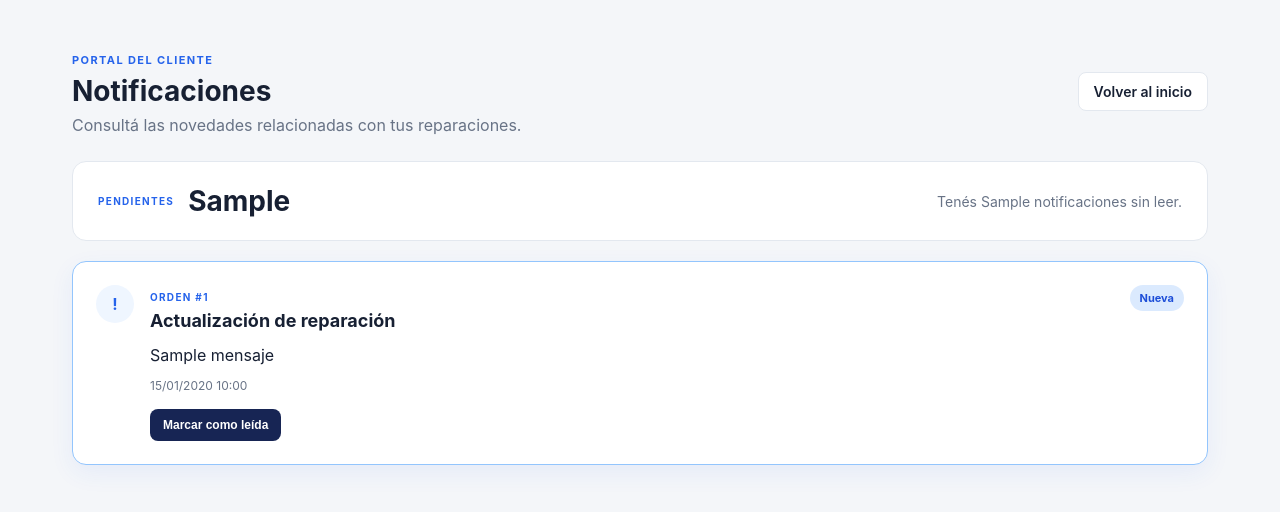
After one commit to lucaas424/FixDesk, a Flask app: template app/templates/notificaciones/lista.html in a window 1280 px wide. The commit adds this page. Shown: the top 512 px of the page. Run offline with Flask 3, Linux system fonts and the light colour scheme; the template is opened without the code that fills it: most values are stand-ins (such as "Sample title", 1, 10 or a date in 2020).

Commit message:
Implementa portal de notificaciones del cliente

```diff
--- a/app/controllers/__init__.py
+++ b/app/controllers/__init__.py
@@ -1,3 +1,4 @@
 from app.controllers.auth_controller import auth_bp
 from app.controllers.main_controller import main_bp
 from app.controllers.orden_controller import orden_bp
+from app.controllers.notificacion_controller import notificacion_bp
--- a/app/static/css/style.css
+++ b/app/static/css/style.css
@@ -894,6 +894,165 @@ body {
     padding-right: 20px;
 }
 
+/* NOTIFICACIONES */
+
+.notification-summary {
+    display: flex;
+    align-items: center;
+    justify-content: space-between;
+
+    gap: 24px;
+
+    margin-bottom: 20px;
+    padding: 22px 25px;
+
+    background: white;
+
+    border: 1px solid var(--border);
+    border-radius: 14px;
+}
+
+.notification-summary > div {
+    display: flex;
+    align-items: center;
+
+    gap: 14px;
+}
+
+.notification-summary strong {
+    font-size: 28px;
+}
+
+.notification-summary p {
+    color: var(--muted);
+
+    font-size: 14px;
+}
+
+.notification-list {
+    display: flex;
+    flex-direction: column;
+
+    gap: 14px;
+}
+
+.notification-card {
+    padding: 23px;
+
+    background: white;
+
+    border: 1px solid var(--border);
+    border-radius: 14px;
+}
+
+.notification-unread {
+    border-color: #93c5fd;
+
+    box-shadow:
+        0 8px 24px rgba(37, 99, 235, 0.07);
+}
+
+.notification-main {
+    display: flex;
+
+    gap: 16px;
+}
+
+.notification-icon {
+    width: 38px;
+    height: 38px;
+
+    display: flex;
+    align-items: center;
+    justify-content: center;
+
+    flex-shrink: 0;
+
+    border-radius: 50%;
+
+    background: #eff6ff;
+    color: #2563eb;
+
+    font-weight: 700;
+}
+
+.notification-content {
+    flex: 1;
+}
+
+.notification-header {
+    display: flex;
+    align-items: flex-start;
+    justify-content: space-between;
+
+    gap: 20px;
+
+    margin-bottom: 12px;
+}
+
+.notification-header h2 {
+    margin-top: 5px;
+
+    font-size: 18px;
+}
+
+.notification-content p {
+    color: var(--text);
+
+    line-height: 1.6;
+}
+
+.notification-date {
+    display: block;
+
+    margin-top: 9px;
+
+    color: var(--muted);
+
+    font-size: 12px;
+}
+
+.unread-badge,
+.read-badge {
+    padding: 6px 10px;
+
+    border-radius: 999px;
+
+    font-size: 11px;
+    font-weight: 700;
+}
+
+.unread-badge {
+    background: #dbeafe;
+    color: #1d4ed8;
+}
+
+.read-badge {
+    background: #f1f5f9;
+    color: #64748b;
+}
+
+.btn-mark-read {
+    margin-top: 16px;
+
+    padding: 9px 13px;
+
+    border: 0;
+    border-radius: 8px;
+
+    background: var(--primary);
+    color: white;
+
+    font-size: 12px;
+    font-weight: 600;
+
+    cursor: pointer;
+}
+
+.btn-mark-read:hover {
+    background: #1e3a8a;
+}
+
 /* RESPONSIVE */
 
 @media (max-width: 800px) {
--- /dev/null
+++ b/app/templates/notificaciones/lista.html
@@ -0,0 +1,187 @@
+{% extends "base.html" %}
+
+{% block title %}
+Notificaciones | FixDesk
+{% endblock %}
+
+
+{% block content %}
+
+<div class="dashboard">
+
+    <section class="page-header">
+
+        <div>
+            <span class="section-label">
+                PORTAL DEL CLIENTE
+            </span>
+
+            <h1>Notificaciones</h1>
+
+            <p>
+                Consultá las novedades relacionadas
+                con tus reparaciones.
+            </p>
+        </div>
+
+        <a
+            href="{{ url_for('main.inicio') }}"
+            class="btn-secondary"
+        >
+            Volver al inicio
+        </a>
+
+    </section>
+
+
+    <section class="notification-summary">
+
+        <div>
+            <span class="detail-label">
+                PENDIENTES
+            </span>
+
+            <strong>
+                {{ cantidad_no_leidas }}
+            </strong>
+        </div>
+
+        <p>
+            {% if cantidad_no_leidas == 0 %}
+                No tenés notificaciones pendientes.
+            {% elif cantidad_no_leidas == 1 %}
+                Tenés 1 notificación sin leer.
+            {% else %}
+                Tenés {{ cantidad_no_leidas }}
+                notificaciones sin leer.
+            {% endif %}
+        </p>
+
+    </section>
+
+
+    {% if notificaciones %}
+
+    <section class="notification-list">
+
+        {% for notificacion in notificaciones %}
+
+        <article
+            class="notification-card
+            {% if not notificacion.leida %}
+                notification-unread
+            {% endif %}"
+        >
+
+            <div class="notification-main">
+
+                <div class="notification-icon">
+                    {% if notificacion.leida %}
+                        ✓
+                    {% else %}
+                        !
+                    {% endif %}
+                </div>
+
+
+                <div class="notification-content">
+
+                    <div class="notification-header">
+
+                        <div>
+                            <span class="detail-label">
+                                ORDEN #{{ notificacion.orden_id }}
+                            </span>
+
+                            <h2>
+                                Actualización de reparación
+                            </h2>
+                        </div>
+
+
+                        {% if notificacion.leida %}
+
+                        <span class="read-badge">
+                            Leída
+                        </span>
+
+                        {% else %}
+
+                        <span class="unread-badge">
+                            Nueva
+                        </span>
+
+                        {% endif %}
+
+                    </div>
+
+
+                    <p>
+                        {{ notificacion.mensaje }}
+                    </p>
+
+
+                    {% if notificacion.fecha_creacion %}
+
+                    <span class="notification-date">
+                        {{ notificacion.fecha_creacion.strftime("%d/%m/%Y %H:%M") }}
+                    </span>
+
+                    {% endif %}
+
+
+                    {% if not notificacion.leida %}
+
+                    <form
+                        method="POST"
+                        action="{{ url_for(
+                            'notificacion.marcar_leida',
+                            notificacion_id=notificacion.id
+                        ) }}"
+                    >
+
+                        <input
+                            type="hidden"
+                            name="csrf_token"
+                            value="{{ csrf_token() }}"
+                        >
+
+                        <button
+                            type="submit"
+                            class="btn-mark-read"
+                        >
+                            Marcar como leída
+                        </button>
+
+                    </form>
+
+                    {% endif %}
+
+                </div>
+
+            </div>
+
+        </article>
+
+        {% endfor %}
+
+    </section>
+
+    {% else %}
+
+    <section class="empty-state">
+
+        <h2>No hay notificaciones</h2>
+
+        <p>
+            Todavía no existen novedades relacionadas
+            con tus reparaciones.
+        </p>
+
+    </section>
+
+    {% endif %}
+
+</div>
+
+{% endblock %}
```
Also changed, not shown: app/__init__.py (+7 -1 lines), app/controllers/notificacion_controller.py (added, +75 -0 lines), app/templates/inicio.html (+57 -0 lines).
